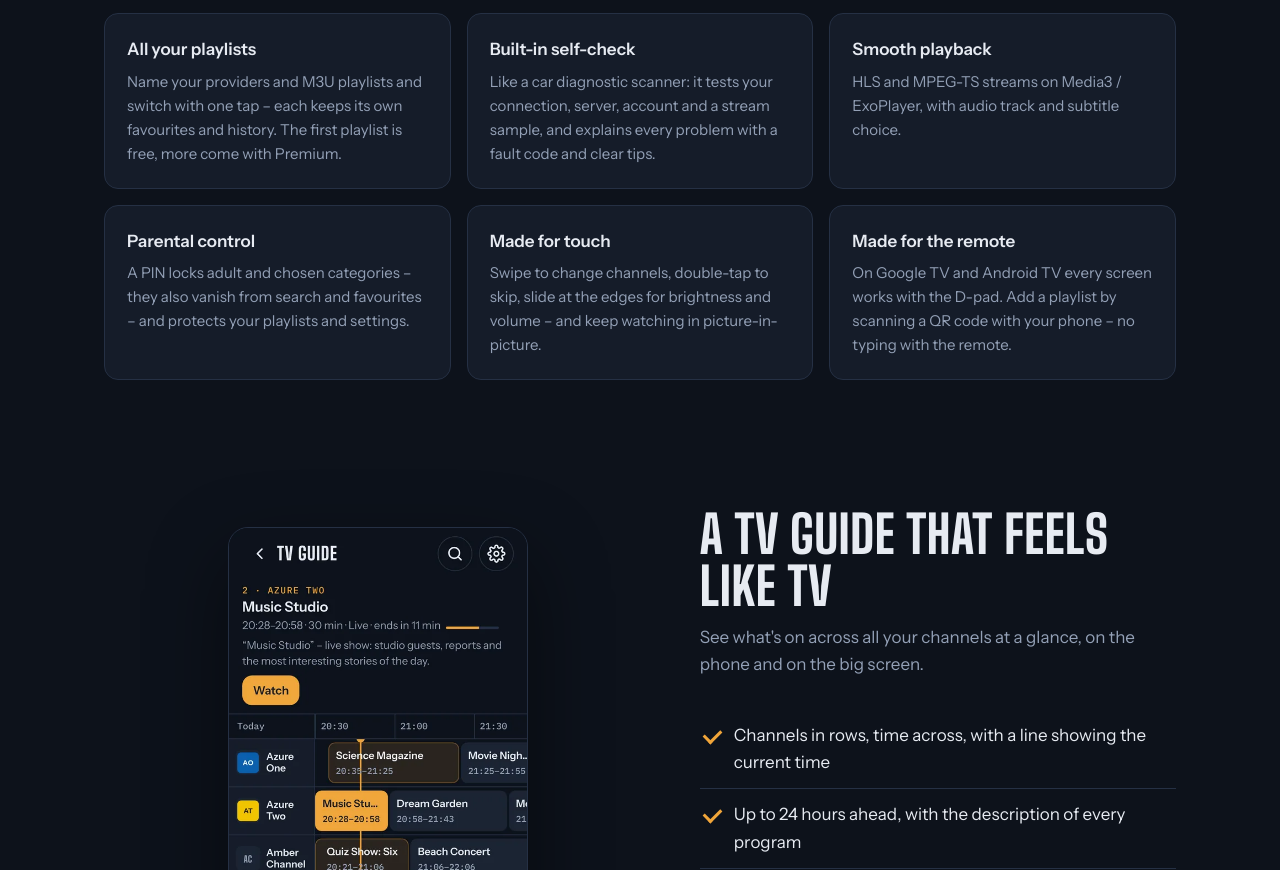
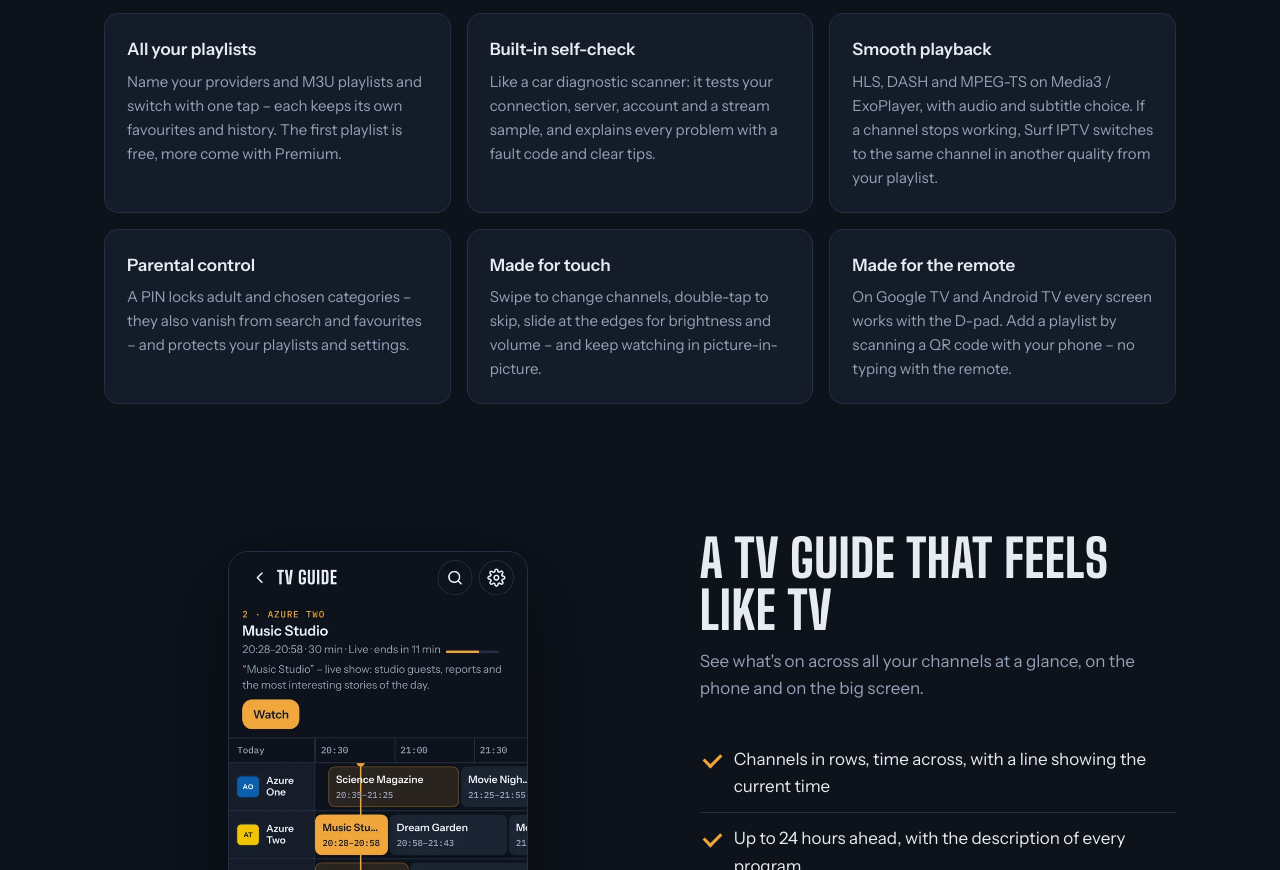
Before and after one commit to surf-iptv/site, a plain HTML site: page index.html in a window 1280 px wide. Shown: the part 1375-2245 px from the top of the page. Drawn offline with Linux system fonts and the light colour scheme.

Commit message:
Mention DASH and backup channel versions
Co-Authored-By: Claude Opus 5.5 <noreply@anthropic.com>
Claude-Session: https://claude.ai/code/session_018uVMYJmemNefUsepzF74aB

```diff
--- a/index.html
+++ b/index.html
@@ -57,7 +57,7 @@
         <div class="card"><h3>TV guide</h3><p>A real program grid across your channels, up to 24 hours ahead, from Xtream EPG or XMLTV (.xml.gz too).</p></div>
         <div class="card"><h3>All your playlists</h3><p>Name your providers and M3U playlists and switch with one tap – each keeps its own favourites and history. The first playlist is free, more come with Premium.</p></div>
         <div class="card"><h3>Built-in self-check</h3><p>Like a car diagnostic scanner: it tests your connection, server, account and a stream sample, and explains every problem with a fault code and clear tips.</p></div>
-        <div class="card"><h3>Smooth playback</h3><p>HLS and MPEG-TS streams on Media3 / ExoPlayer, with audio track and subtitle choice.</p></div>
+        <div class="card"><h3>Smooth playback</h3><p>HLS, DASH and MPEG-TS on Media3 / ExoPlayer, with audio and subtitle choice. If a channel stops working, Surf IPTV switches to the same channel in another quality from your playlist.</p></div>
         <div class="card"><h3>Parental control</h3><p>A PIN locks adult and chosen categories – they also vanish from search and favourites – and protects your playlists and settings.</p></div>
         <div class="card"><h3>Made for touch</h3><p>Swipe to change channels, double-tap to skip, slide at the edges for brightness and volume – and keep watching in picture-in-picture.</p></div>
         <div class="card"><h3>Made for the remote</h3><p>On Google TV and Android TV every screen works with the D-pad. Add a playlist by scanning a QR code with your phone – no typing with the remote.</p></div>
```
